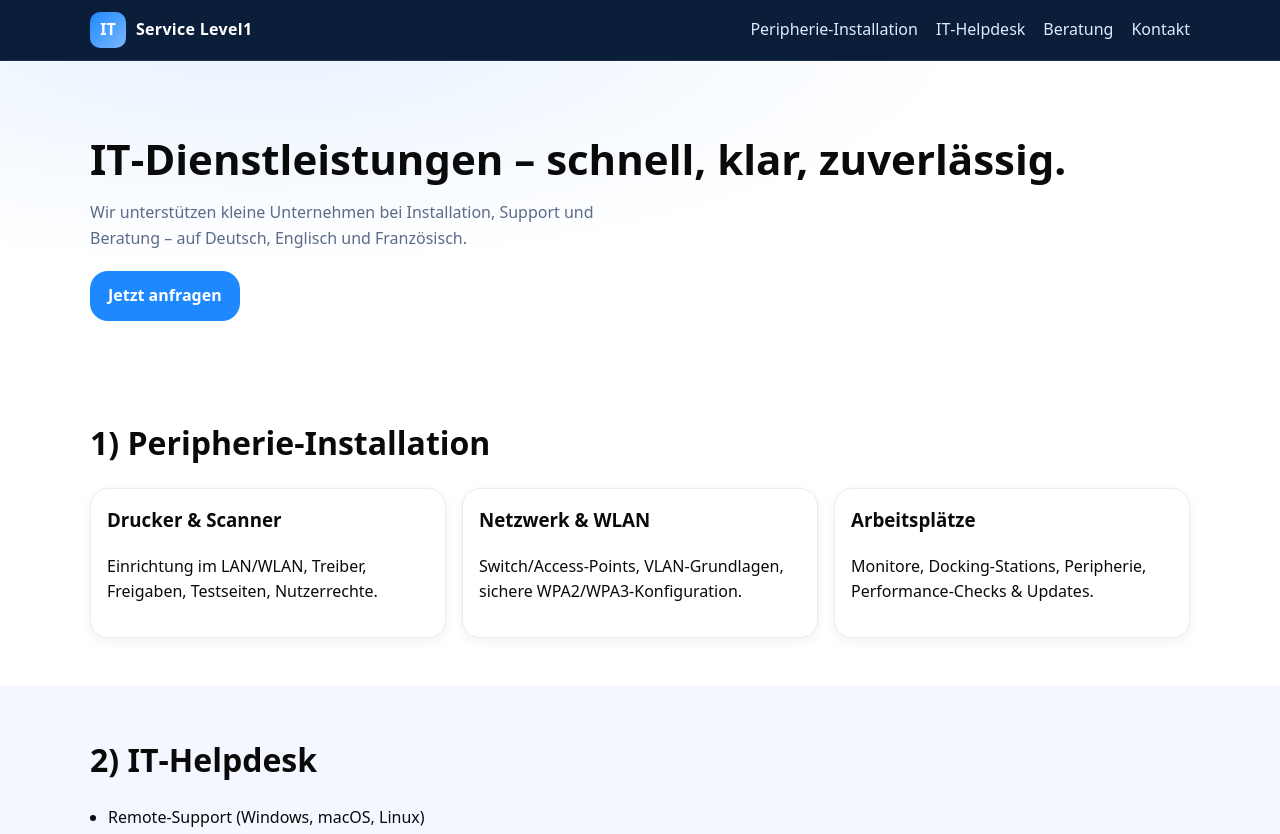
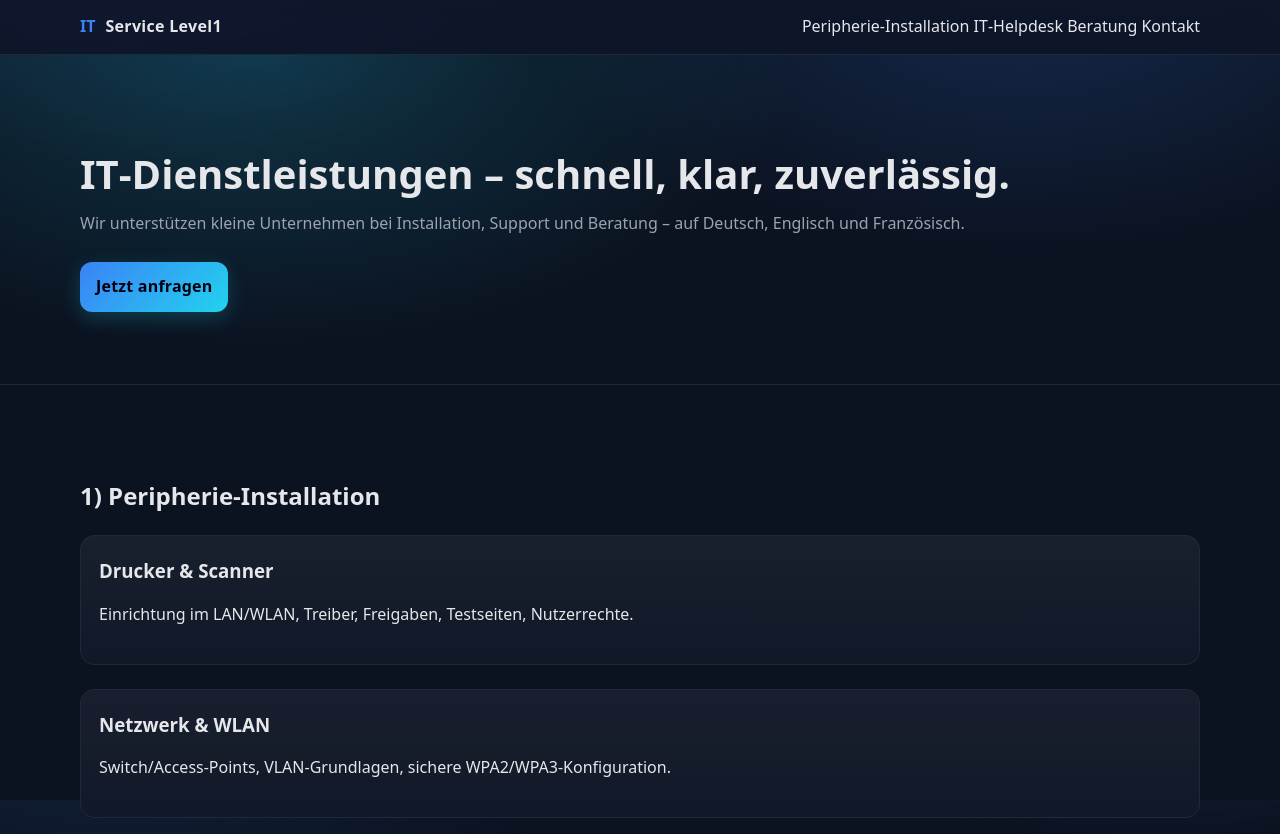
Before and after one commit to mounir7777/it-service1, a plain HTML site: page public/index.html in a window 1280 px wide. Shown: the top 834 px of the page. Drawn offline with Linux system fonts and the light colour scheme.

Commit message:
Update styles.css

```diff
--- a/public/styles.css
+++ b/public/styles.css
@@ -1,40 +1,184 @@
+/* ========== Base / Tokens ========== */
 :root{
-  --bg:#0b1e39; --ink:#0a0a0a; --muted:#5b6b88; --card:#0f2b57;
-  --accent:#1e88ff; --paper:#ffffff; --alt:#f4f7ff; --radius:18px;
+  --bg: #0b1220;
+  --bg-alt:#0e1729;
+  --surface:#0f172a;
+  --text:#e5e7eb;
+  --muted:#9ca3af;
+  --brand:#3b82f6;
+  --brand-2:#22d3ee;
+  --ring:#60a5fa;
+  --card:#111827;
+  --border:#1f2937;
+  --ok:#16a34a;
+  --warn:#f59e0b;
+  --err:#ef4444;
+  --radius:14px;
+  --shadow:0 10px 30px rgba(0,0,0,.25);
 }
-*{box-sizing:border-box} html,body{margin:0;padding:0}
-body{font-family:system-ui,-apple-system,"Segoe UI",Roboto,Ubuntu,"Helvetica Neue",Arial,sans-serif;color:var(--ink);background:#fff;line-height:1.6}
-.container{width:min(1100px,92%);margin-inline:auto}
-.site-header{position:sticky;top:0;z-index:20;background:var(--bg);color:#fff;border-bottom:1px solid rgba(255,255,255,.08)}
-.header-wrap{display:flex;align-items:center;justify-content:space-between;padding:12px 0}
-.brand{display:flex;align-items:center;gap:10px;font-weight:700}
-.logo{display:inline-grid;place-items:center;width:36px;height:36px;border-radius:10px;background:linear-gradient(135deg,var(--accent),#7ab8ff);color:#fff;font-weight:900}
+
+*{box-sizing:border-box}
+html,body{height:100%}
+body{
+  margin:0;
+  font-family: ui-sans-serif, system-ui, -apple-system, Segoe UI, Roboto, Ubuntu, Cantarell, "Helvetica Neue", Arial, "Noto Sans", "Apple Color Emoji","Segoe UI Emoji";
+  line-height:1.6;
+  color:var(--text);
+  background: radial-gradient(1200px 600px at 10% -10%, #11203a, transparent 40%),
+              radial-gradient(1200px 600px at 90% -20%, #162a46, transparent 35%),
+              var(--bg);
+}
+img{max-width:100%;display:block}
+a{color:inherit;text-decoration:none}
+a:hover{opacity:.9}
+
+/* ========== Layout ========== */
+.container{
+  width:min(1120px, 92%);
+  margin-inline:auto;
+}
+.section{
+  padding:72px 0;
+}
+.section.alt{
+  background: linear-gradient(180deg, rgba(255,255,255,.02), rgba(255,255,255,0)) , var(--bg-alt);
+  border-top:1px solid var(--border);
+  border-bottom:1px solid var(--border);
+}
+.grid{
+  display:grid;
+  gap:24px;
+}
+.grid.two{ grid-template-columns: repeat(2, minmax(0,1fr)); }
+@media (max-width: 860px){
+  .grid.two{ grid-template-columns: 1fr; }
+}
+
+/* ========== Accessibility ========== */
+.skip-link{
+  position:absolute; left:-9999px; top:auto; width:1px; height:1px; overflow:hidden;
+}
+.skip-link:focus{
+  left:16px; top:16px; width:auto; height:auto; padding:10px 14px; background:var(--brand); color:#001; z-index:1000; border-radius:10px;
+}
+
+/* ========== Header / Nav ========== */
+.site-header{
+  position:sticky; top:0; z-index:50;
+  backdrop-filter: saturate(140%) blur(8px);
+  background: color-mix(in oklab, var(--surface) 80%, transparent);
+  border-bottom:1px solid var(--border);
+}
+.header-wrap{
+  display:flex; align-items:center; justify-content:space-between; gap:16px;
+  padding:14px 0;
+}
+.brand{display:flex; align-items:center; gap:10px; font-weight:700;}
+.logo{color:var(--brand)}
 .brand-name{letter-spacing:.3px}
-.nav{display:flex;gap:18px}
-.nav a{color:#dfeaff;text-decoration:none;font-weight:500}
-.nav a:hover{color:#fff;text-decoration:underline}
-.burger{display:none;background:transparent;border:0;color:#fff;font-size:24px}
-.hero{background:radial-gradient(1200px 400px at 20% -10%,#e8f2ff,#fff 60%);padding:64px 0 48px}
-.hero h1{font-size:clamp(28px,4vw,42px);margin:0 0 8px}
-.hero p{max-width:60ch;color:var(--muted);margin:0 0 20px}
-.btn{display:inline-block;padding:12px 18px;border-radius:var(--radius);background:var(--accent);color:#fff;text-decoration:none;font-weight:700;border:0;cursor:pointer}
-.btn:hover{filter:brightness(1.05)}
-.section{padding:48px 0}
-.section.alt{background:var(--alt)}
-.section h2{font-size:clamp(22px,3.2vw,32px);margin:0 0 20px}
-.grid{display:grid;gap:16px;grid-template-columns:repeat(auto-fit,minmax(220px,1fr))}
-.grid.two{grid-template-columns:repeat(auto-fit,minmax(260px,1fr))}
-.card{background:#fff;border:1px solid #e7ecf7;border-radius:var(--radius);padding:16px;box-shadow:0 4px 12px rgba(10,30,60,.06)}
-.card h3{margin-top:0}
-.list{margin:0;padding-left:18px}
+
+.nav .nav__menu{
+  list-style:none; margin:0; padding:0; display:flex; gap:18px; align-items:center;
+}
+.nav .nav__menu a{
+  padding:8px 10px; border-radius:10px; color:var(--muted);
+}
+.nav .nav__menu a:hover{ color:var(--text); background:rgba(255,255,255,.04); }
+.btn.btn--small{padding:8px 12px}
+
+.burger{
+  display:none;
+  font-size:20px; line-height:1;
+  background:transparent; color:var(--text);
+  border:1px solid var(--border); border-radius:10px; padding:8px 10px;
+}
+@media (max-width: 860px){
+  .burger{display:inline-flex}
+  .nav .nav__menu{
+    position:absolute; right:4%; top:62px;
+    flex-direction:column; align-items:stretch; gap:8px;
+    background:var(--surface);
+    border:1px solid var(--border); border-radius:12px;
+    padding:12px; box-shadow:var(--shadow);
+    width:min(320px, 92%);
+    opacity:0; pointer-events:none; transform:translateY(-6px);
+    transition:opacity .18s ease, transform .18s ease;
+  }
+  .nav .nav__menu.is-open{opacity:1; pointer-events:auto; transform:translateY(0)}
+}
+
+/* ========== Hero ========== */
+.hero{
+  padding:96px 0 72px;
+  background:
+    radial-gradient(900px 500px at 20% 0%, rgba(34,211,238,.18), transparent 60%),
+    radial-gradient(900px 500px at 80% -20%, rgba(59,130,246,.20), transparent 55%);
+  border-bottom:1px solid var(--border);
+}
+.hero h1{
+  margin:0 0 14px; font-size: clamp(28px, 4vw, 40px); line-height:1.15;
+}
+.hero p{color:var(--muted); margin:0 0 22px}
+.hero .btn{margin-top:4px}
+
+/* ========== Cards / Content ========== */
+.card{
+  background: linear-gradient(180deg, rgba(255,255,255,.03), rgba(255,255,255,0)) , var(--card);
+  border:1px solid var(--border);
+  border-radius: var(--radius);
+  padding:20px 18px;
+  transition: transform .15s ease, box-shadow .15s ease, border-color .15s ease;
+}
+.card:hover{ transform: translateY(-2px); box-shadow:var(--shadow); border-color: color-mix(in oklab, var(--brand) 30%, var(--border)); }
+.card h3{margin:0 0 6px}
+.list{margin:0; padding-left:18px}
 .list li{margin:6px 0}
-.form{display:grid;gap:14px;max-width:640px}
-.form input,.form textarea{width:100%;padding:12px;border-radius:12px;border:1px solid #cfd8ea;font-size:16px}
-.form input:focus,.form textarea:focus{outline:3px solid #d9eaff;border-color:#8db8ff}
-.form-msg{margin:6px 0 0;min-height:1.2em;color:#0f7b0f;font-weight:600}
-.site-footer{background:#0f1220;color:#b9c4e0;padding:22px 0;text-align:center;margin-top:32px}
-@media (max-width:860px){
-  .nav{display:none;position:absolute;right:4%;top:58px;background:#0b1e39;padding:10px 14px;border-radius:14px;border:1px solid rgba(255,255,255,.1)}
-  .nav.show{display:flex;flex-direction:column;gap:12px}
-  .burger{display:inline-block}
+
+/* ========== Buttons & Inputs ========== */
+.btn{
+  display:inline-block;
+  padding:12px 16px;
+  background: linear-gradient(135deg, var(--brand), var(--brand-2));
+  color:#001; font-weight:700; letter-spacing:.2px;
+  border:0; border-radius:12px; cursor:pointer;
+  box-shadow: 0 6px 20px rgba(34,211,238,.22);
 }
+.btn:focus{ outline:2px solid var(--ring); outline-offset:3px }
+
+.form{
+  display:grid; gap:14px; max-width:640px;
+}
+.form label{
+  display:grid; gap:8px; color:var(--muted); font-size:14px;
+}
+.form input,.form textarea{
+  width:100%; padding:12px 12px; color:var(--text);
+  background:#0b1323; border:1px solid var(--border); border-radius:12px;
+}
+.form input:focus,.form textarea:focus{
+  outline:2px solid var(--ring); outline-offset:2px; border-color:transparent;
+}
+.form .btn{justify-self:start}
+
+.form-msg{
+  min-height:1.2em; font-size:14px; margin-top:2px;
+}
+.form-msg.ok{ color:var(--ok) }
+.form-msg.err{ color:var(--err) }
+
+/* ========== Footer ========== */
+.site-footer{
+  border-top:1px solid var(--border);
+  background:var(--surface);
+  padding:24px 0; color:var(--muted);
+}
+
+/* ========== Motion preferences ========== */
+@media (prefers-reduced-motion: reduce){
+  *{animation-duration:.001ms !important; animation-iteration-count:1 !important; transition-duration:.001ms !important; scroll-behavior:auto !important;}
+}
+
+/* Optional: subtle focus ring for all focusable */
+:where(a,button,input,textarea,select,[tabindex]:not([tabindex="-1"])):focus{
+  outline:2px solid var(--ring); outline-offset:2px;
+}
```
